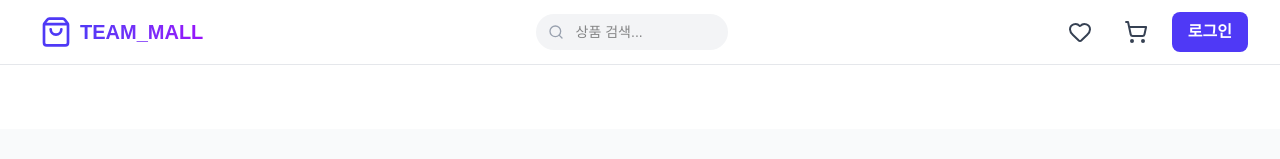
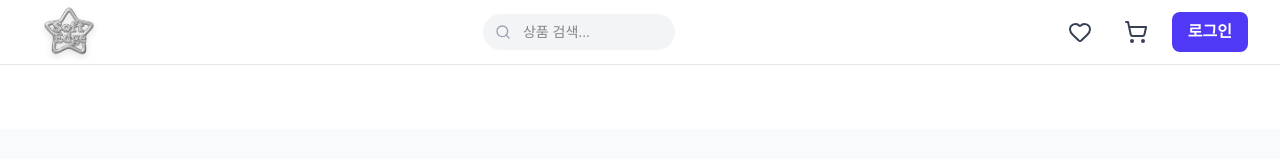
Before and after one commit to upuptts12-arch/shoppingmall, a Next.js app: page / in a window 1280 px wide. Shown: the top 159 px of the page. Built offline with nearby package versions, Linux system fonts and the light colour scheme.

Commit message:
resolve merge conflict and update navbar logo

```diff
--- a/src/app/components/Navbar.tsx
+++ b/src/app/components/Navbar.tsx
@@ -1,13 +1,7 @@
 'use client'
 
 import Image from 'next/image'
-import {
-  ShoppingCart,
-  Search,
-  Heart,
-  User as UserIcon,
-  ShoppingBag,
-} from 'lucide-react'
+import { ShoppingCart, Search, Heart, User as UserIcon } from 'lucide-react'
 
 import { useAuth } from '@/app/context/AuthContext'
 import { useRouter } from 'next/navigation'
@@ -32,10 +26,14 @@ export default function Navbar() {
             className="flex items-center gap-2 cursor-pointer h-16 pl-2"
             onClick={() => router.push('/')}
           >
-            <ShoppingBag className="h-8 w-8 text-indigo-600" />
-            <span className="text-xl font-bold bg-linear-to-r from-indigo-600 to-purple-600 bg-clip-text text-transparent">
-              TEAM_MALL
-            </span>
+            <Image
+              src="/softedge-logo.png"
+              alt="Soft Edge Logo"
+              width={58}
+              height={58}
+              priority
+              className="object-contain drop-shadow-md hover:brightness-125 transition"
+            />
           </div>
 
           {/* 검색창 */}
```
